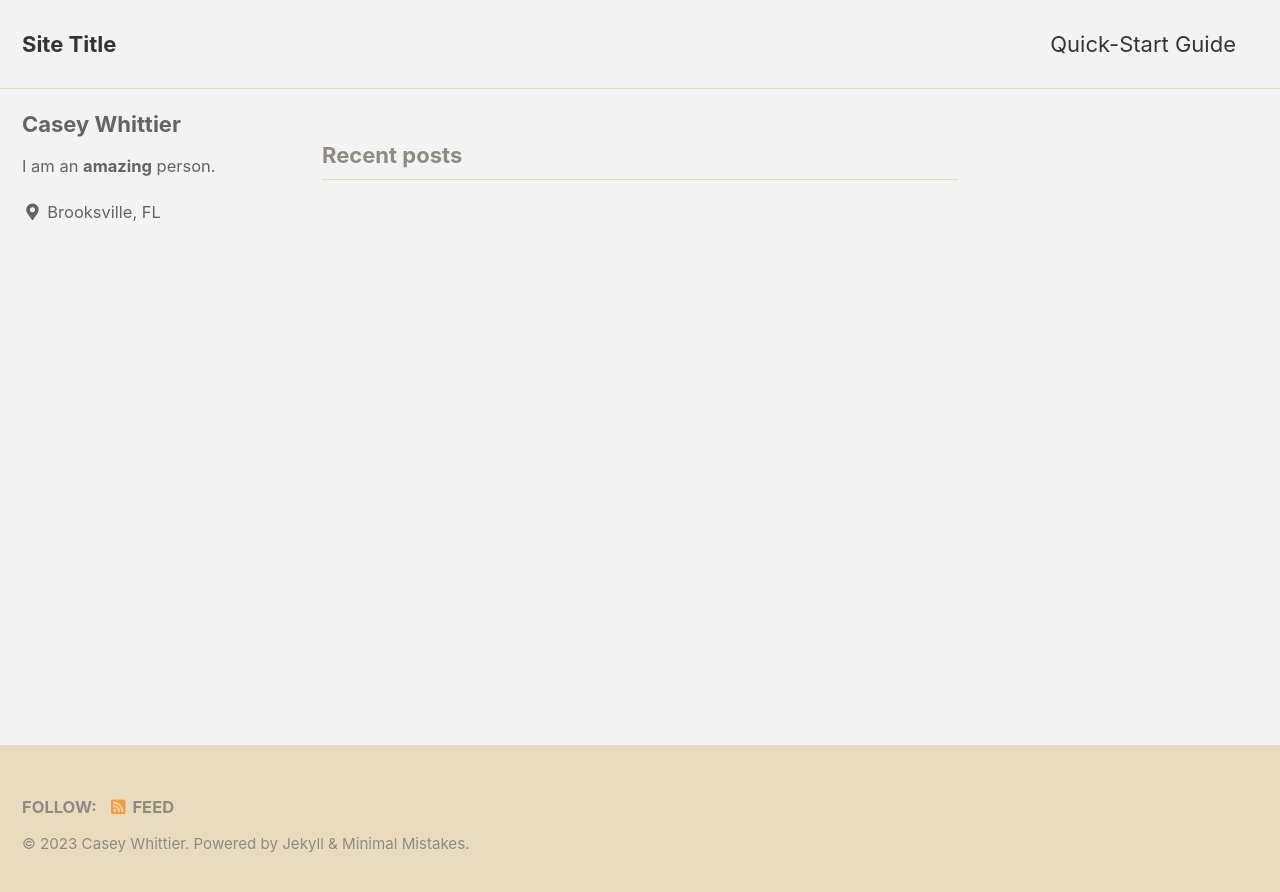
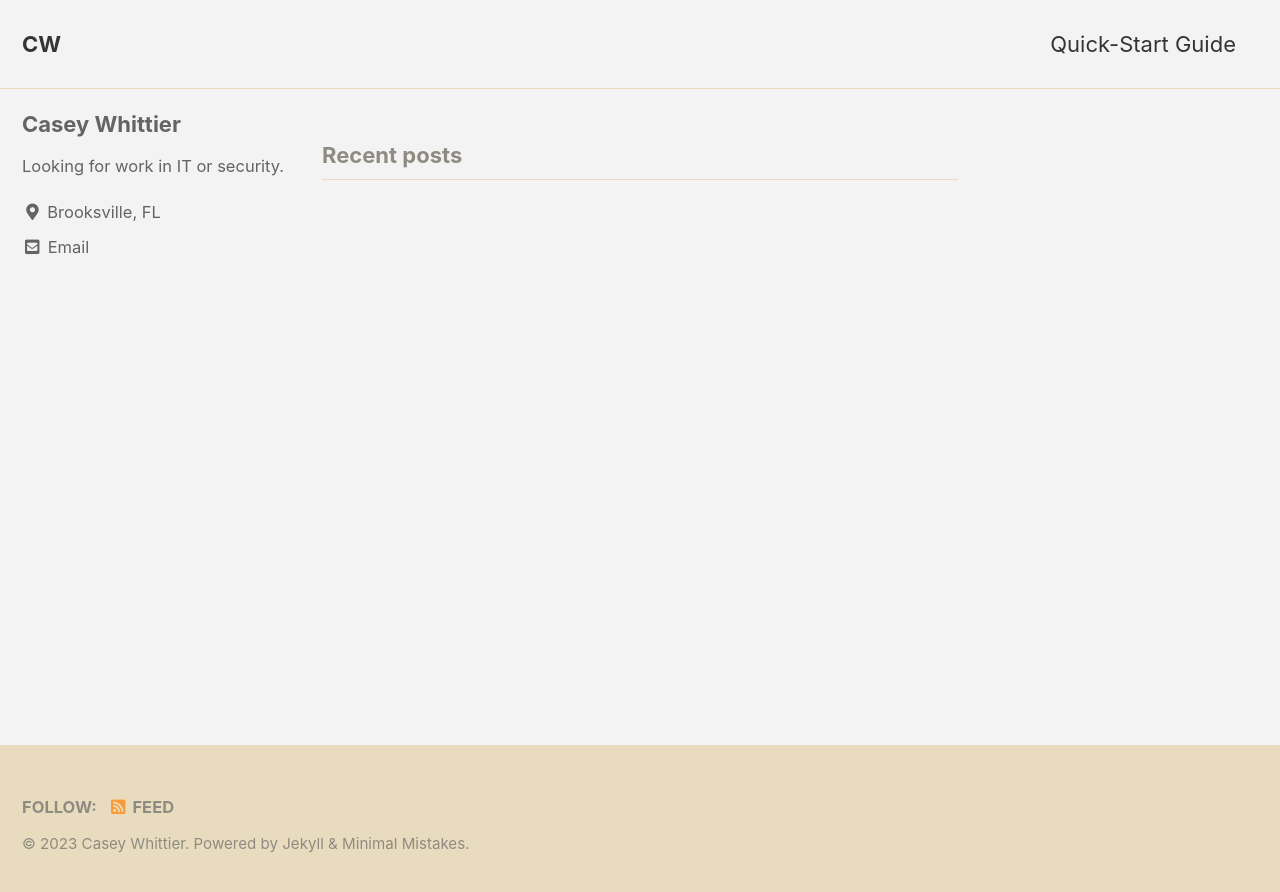
Before and after one commit to xBioScythe/xBioScythe.github.io, a Jekyll site: the page built from index.html, in a window 1280 px wide. Shown: the top 892 px of the page. Built offline with Jekyll 4.4.1, drawn with Linux system fonts in a browser that asks for light colours; cached includes are drawn as plain includes; the list of posts is cut into pages by our own code.

Commit message:
Update _config.yml

```diff
--- a/_config.yml
+++ b/_config.yml
@@ -16,7 +16,7 @@ minimal_mistakes_skin    : "dirt" # "air", "aqua", "contrast", "dark", "dirt", "
 
 # Site Settings
 locale                   : "en-US"
-title                    : "Site Title"
+title                    : "CW"
 title_separator          : "-"
 subtitle                 : # site tagline that appears below site title in masthead
 name                     : "Casey Whittier"
@@ -103,13 +103,13 @@ analytics:
 author:
   name             : "Casey Whittier"
   avatar           : # path of avatar image, e.g. "/assets/images/bio-photo.jpg"
-  bio              : "I am an **amazing** person."
+  bio              : "Looking for work in IT or security."
   location         : "Brooksville, FL"
   email            :
   links:
     - label: "Email"
       icon: "fas fa-fw fa-envelope-square"
-      # url: "mailto:your.name@email.com"
+      url: "mailto:caseywhittier01@gmail.com"
     - label: "Website"
       icon: "fas fa-fw fa-link"
       # url: "https://your-website.com"
```
